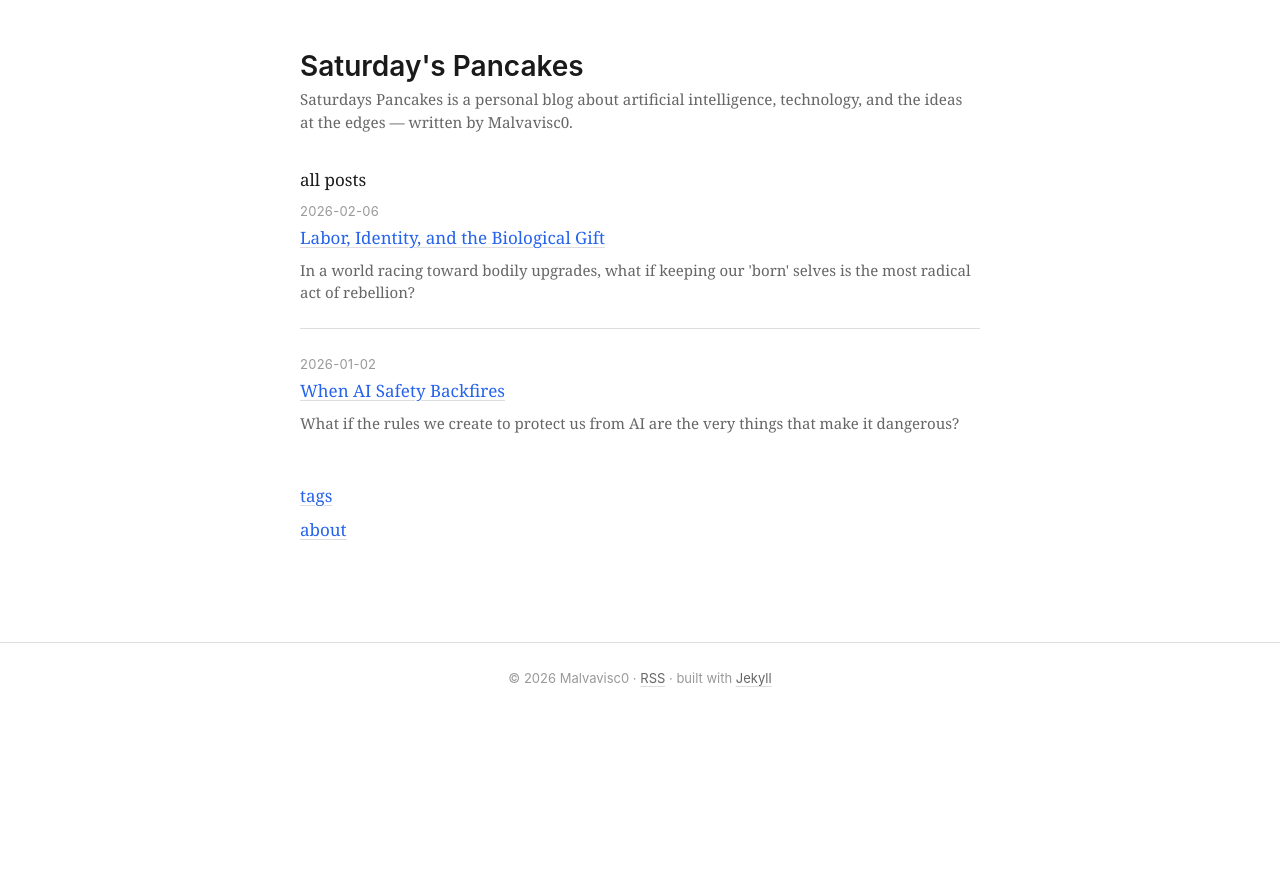
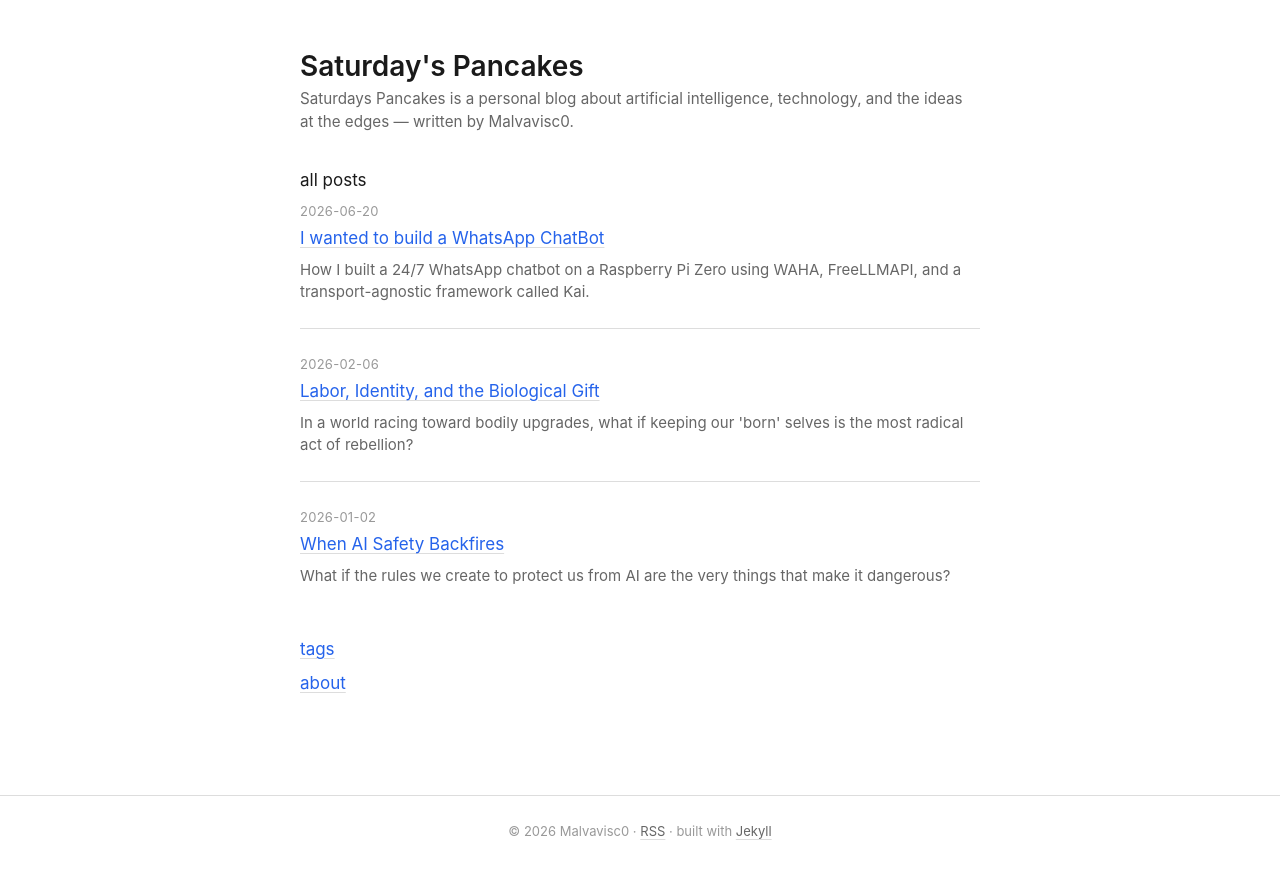
Before and after one commit to malvavisc0/saturdayspancakes, a Jekyll site: the page built from index.md, in a window 1280 px wide. Shown: the top 879 px of the page. Built offline with Jekyll 4.4.1, drawn with Linux system fonts in a browser that asks for light colours; nearby versions of some CDN libraries; part of the change alters nothing that is shown.

Commit message:
adding new blog post

````diff
--- /dev/null
+++ b/_posts/2026-06-20-I-wanted-to-build-a-whatsapp-bot.md
@@ -0,0 +1,211 @@
+---
+layout: post
+title: "I wanted to build a WhatsApp ChatBot"
+description: "How I built a 24/7 WhatsApp chatbot on a Raspberry Pi Zero using WAHA, FreeLLMAPI, and a transport-agnostic framework called Kai."
+date: 2026-06-20
+categories: ai
+tags: [projects, conversation]
+---
+
+Do not ask me why, but a few years ago I built a [pwnagotchi](https://pwnagotchi.ai/) using a Raspberry Pi Zero, a UPS-Lite battery, and an E-Ink Display HAT. It was highly enjoyable and helped me learn more about embedded systems. However, like many weekend projects, the hardware was simply left unused after fulfilling its initial purpose.
+
+I have increasingly been exploring the development of agents and tools for agents. With the release of Gemma 4, Google has genuinely impressed me. Although the model occasionally produces hallucinations, I consider it a very competent model for simple agents and one that demonstrates strong writing capabilities. Consequently, one Friday evening, I resolved to create something capable of running on a Raspberry Pi. Why not build a WhatsApp bot, connect it to a WhatsApp group, and let it assist in summarizing conversations, retrieving information from the internet, or serving as a fact-checker when people get into interminable debates? All I'd need is LlamaIndex and WAHA, and it would be done. Simple, right?
+
+Well, not quite.
+
+## The problems
+
+Many obstacles arose, but I had already made up my mind and was determined not to give up. The doubts I had to work through included:
+
+- How to communicate with WhatsApp
+- How the bot could maintain a "memory" to respond in context
+- What types of input the bot should support: text, images, or audio
+
+The most interesting aspect of this project was that I got to think critically, make trade-offs, learn extensively, and I also enjoyed reading the messages.
+
+### Talking to WhatsApp
+
+This was the easiest problem to solve because I had already tested several tools before. The truth is that many WhatsApp CLIs out there are very unstable — they work, but inconsistently — so the only stable solution is to take the long path. I found [WAHA](https://waha.devlike.pro/) to be the only true solution for integrating with WhatsApp. The installation requires a few steps, but it is worth it. I ended up using the following docker compose file:
+
+```yaml
+services:
+  redis:
+    image: redis
+    container_name: redis
+    hostname: redis
+    restart: unless-stopped
+    volumes:
+      - cache:/data
+  waha:
+    image: devlikeapro/waha
+    container_name: waha
+    hostname: waha
+    restart: unless-stopped
+    ports:
+      - 8603:3000
+    environment:
+      TZ: ${TZ}
+      REDIS_URL: ${REDIS_URL}
+      WAHA_API_KEY: ${WAHA_API_KEY}
+      WAHA_API_KEY_PLAIN: ${WAHA_API_KEY}
+      WAHA_DASHBOARD_USERNAME: ${WAHA_DASHBOARD_USERNAME}
+      WAHA_DASHBOARD_PASSWORD: ${WAHA_DASHBOARD_PASSWORD}
+      WHATSAPP_SWAGGER_USERNAME: ${WHATSAPP_SWAGGER_USERNAME}
+      WHATSAPP_SWAGGER_PASSWORD: ${WHATSAPP_SWAGGER_PASSWORD}
+      WAHA_DASHBOARD_ENABLED: ${WAHA_DASHBOARD_ENABLED}
+      WHATSAPP_SWAGGER_ENABLED: ${WHATSAPP_SWAGGER_ENABLED}
+      WHATSAPP_DEFAULT_ENGINE: ${WHATSAPP_DEFAULT_ENGINE}
+      WAHA_NAMESPACE: ${WAHA_NAMESPACE}
+      WAHA_BASE_URL: ${WAHA_BASE_URL}
+      WAHA_LOG_FORMAT: ${WAHA_LOG_FORMAT}
+      WAHA_LOG_LEVEL: ${WAHA_LOG_LEVEL}
+      WAHA_PRINT_QR: ${WAHA_PRINT_QR}
+      WAHA_MEDIA_STORAGE: ${WAHA_MEDIA_STORAGE}
+      WHATSAPP_FILES_LIFETIME: ${WHATSAPP_FILES_LIFETIME}
+      WHATSAPP_FILES_FOLDER: ${WHATSAPP_FILES_FOLDER}
+      WHATSAPP_API_SCHEMA: ${WHATSAPP_API_SCHEMA}
+      WHATSAPP_API_HOSTNAME: ${WHATSAPP_API_HOSTNAME}
+      WHATSAPP_API_PORT: ${WHATSAPP_API_PORT}
+      WAHA_APPS_ENABLED: ${WAHA_APPS_ENABLED}
+    volumes:
+      - ${DATA_FOLDER}/waha:/app/.sessions
+    depends_on:
+      - redis
+```
+
+I know there are many environment vars, but here is the .env file:
+
+```ini
+TZ=
+WAHA_API_KEY=
+WAHA_DASHBOARD_USERNAME=admin
+WAHA_DASHBOARD_PASSWORD=
+WHATSAPP_SWAGGER_USERNAME=admin
+WHATSAPP_SWAGGER_PASSWORD=
+WAHA_DASHBOARD_ENABLED=True
+WHATSAPP_SWAGGER_ENABLED=True
+WHATSAPP_DEFAULT_ENGINE=WEBJS
+WAHA_NAMESPACE=all
+WAHA_BASE_URL=
+WAHA_LOG_FORMAT=JSON
+WAHA_LOG_LEVEL=debug
+WAHA_PRINT_QR=False
+WAHA_MEDIA_STORAGE=LOCAL
+WHATSAPP_FILES_LIFETIME=0
+WHATSAPP_FILES_FOLDER=/app/.media
+WHATSAPP_API_SCHEMA=http
+WHATSAPP_API_PORT=3000
+WHATSAPP_API_HOSTNAME=
+WAHA_APPS_ENABLED=True
+REDIS_URL=redis://:redis@redis:6379
+DATA_FOLDER=/home/it/docker/data
+```
+
+After configuring the session, everything worked very well: stable and fast.
+
+![WAHA dashboard showing a connected WhatsApp session]({{ site.baseurl }}/assets/images/waha_running.png)
+
+### Running it for free
+
+I operate my own local AI inference server and may write a blog post about it in the future. I have two rigs: the "old rig" with 48GB of VRAM using 2x RTX A5000, and the "new rig" with 64GB of VRAM using an RTX PRO 4500 Blackwell. Since NVFP4 performs very well, I no longer use the old rig. However, I am still reluctant to keep any rig running continuously, as it is not cheap; while not prohibitively expensive, we strive to minimize energy consumption at home. Therefore, I needed to connect the bot to an OpenAI-compatible API for free.
+
+Meet [FreeLLMAPI](https://freellmapi.co/). FreeLLMAPI is an OpenAI-compatible proxy that stacks the free tiers of the LLM providers behind one `/v1` endpoint. Beautiful — so, let's go! But wait, where am I going to run FreeLLMAPI? The Raspberry Pi Zero W is already very limited. Well, why not on another Pi? :)
+
+![Raspberry Pi Zero 2 W]({{ site.baseurl }}/assets/images/zero2w.jpeg)
+
+While looking for the pwnagotchi, I found another Zero — but this was actually a Zero 2, which has a quad-core Arm Cortex-A53, or simply an Armv8 architecture. I flashed [DietPi](https://dietpi.com/) onto an SD card and I was ready to go. DietPi is an extremely lightweight Debian OS, highly optimised for minimal CPU and RAM resource usage. After installing Docker using the `dietpi-software` command, I installed FreeLLMAPI with a simple command:
+
+```
+curl -fsSL https://freellmapi.co/install.sh | bash
+```
+
+Then I changed the `HOST_BIND` variable to `0.0.0.0` inside the .env file to expose the service. After installing FreeLLMAPI, setting up the providers, and the routing strategy, everything seemed to be working just fine:
+
+![Free LLM API running]({{ site.baseurl }}/assets/images/freellmapi_running.png)
+
+### Running it 24/7
+
+Now I needed to build a home for the bot to run uninterrupted. I flashed DietPi again for the Raspberry Pi Zero and started working. DietPi is based on Debian, meaning I can install pretty much any package, but the only problem is that the Pi Zero has an Armv7, which is 32-bit. I had to be very careful, and the dependencies had to be very standard. After a few rounds, I finally managed to compile the list of dependencies that can be installed via apt:
+
+```bash
+sudo apt install -y \
+    build-essential gcc g++ gfortran \
+    python3-dev pkg-config cmake \
+    git swig autoconf automake libtool \
+    libjpeg-dev zlib1g-dev libfreetype6-dev libopenjp2-7-dev \
+    libopenblas-dev liblapack-dev \
+    libxml2-dev libxslt-dev libssl-dev \
+    liblgpio-dev \
+    rustup \
+    zip unzip fastfetch
+```
+
+Some of the Python dependencies pulled in by `uv sync` ship as source distributions that need to compile native code, and a few of them require a working Rust toolchain. I first tried the Debian-packaged `rustc` and `cargo`, but they were too old for what those packages expected, so the build kept failing. `rustup` is the official Rust installer and version manager; once it is on the system, running `rustup update stable` fetches a recent, self-contained stable toolchain (which ships its own `rustc` and `cargo` in `~/.cargo/bin`) and shadows the distro versions. After that, the `uv sync` builds finally went through.
+
+To install the latest Rust toolchain:
+
+```bash
+rustup update stable
+```
+
+Perfect. Now I have an excuse to use old code I wrote before.
+
+## Meet Kai
+
+![Kai Framework]({{ site.baseurl }}/assets/images/kai_framework_diagram.png)
+
+Kai is a small framework I'd written previously for exactly this kind of thing. **The Kai framework.** At its core, Kai is a **transport-agnostic runtime** that cleanly separates *where messages come from* from *how they're answered*. The `kai` CLI boots a bot plugin and a `KaiAgent` — the agent owns the LLM connection, per-conversation history, the tool slate, and a scheduled-task engine, while the bot owns the persona and the transport. They meet through a single handshake: `configure()` lets the bot set its system prompt, register tools, and wire its scheduler, after which `run()` starts the transport and begins funneling inbound events into just two calls — `agent.chat()` to produce a reply, or `agent.observe()` to absorb context silently. Everything below that line is identical for every bot: assemble the prompt, goal, and history, let the LLM call tools in a loop, persist the conversation to its own file, and hand the reply back. Because the core never knows whether the events came from WhatsApp, email, or a Docker alert stream, adding a new integration means writing a small plugin, not reinventing the runtime.
+
+The key here is being transport-agnostic: it means a bot can be hooked into almost anything — WhatsApp, email, a Docker alert stream — without rethinking the core. Anyone who has written agents to connect to services knows the pain of relying on buggy third-party tools, or worse, having to build the integration from scratch.
+
+Now I can finally write a simple bot to interact with WhatsApp. WAHA comes with webhook support out of the box.
+
+## The actual Bot
+
+The bot is the concrete proof of that design — a WhatsApp participant built entirely as a plugin over the shared runtime. Messages arrive from WhatsApp through WAHA into an HMAC-verified webhook, and from there most of the bot's work is deciding whether to speak at all. It first drops anything noisy or unsafe — duplicate deliveries, its own messages, and senders outside the whitelist — then enriches what remains by updating the chat roster, transcribing voice notes, and folding in reply context.
+
+The surviving message runs a gauntlet of participation logic: is the bot asleep in this chat, was it directly summoned by name or mention, or should it organically chime in within its rate, cooldown, and streak limits? Only when one of those says "yes" does it actually call `agent.chat()`. The reply is then read for control tokens — `<<silent>>` to stay quiet, `<<sleep>>` to go dormant, or a normal message that gets its `@mentions` resolved and is sent back through WAHA with retries. The result feels like a natural group member, but underneath it's the same `agent.chat()` every Kai bot calls, wrapped in WhatsApp-specific etiquette.
+
+Pretty much something like the next.
+
+![WAHA Bot]({{ site.baseurl }}/assets/images/waha_bot_diagram.png)
+
+Nice — but something is still missing.
+
+## Hearing: voice notes with ffmpeg + whisper
+
+A lot of WhatsApp traffic isn't text — it's voice notes, and a bot that ignores them feels half-deaf. So when voice is enabled, the WAHA bot transcribes audio *locally*, with no external API calls and nothing leaving the machine. The catch is that WhatsApp voice notes arrive as compressed audio (typically OGG/Opus), which speech models don't ingest directly, and `whisper.cpp` specifically wants 16 kHz mono PCM WAV. That's the two-tool split: **ffmpeg** is the universal converter that normalizes whatever WhatsApp sends into exactly that WAV format (`-ar 16000 -ac 1`), and **whisper.cpp** — a lightweight C++ port of OpenAI's Whisper that runs on CPU with no Python or GPU dependency — does the actual speech-to-text against a bundled model file. Each clip is written to a scratch dir under `/tmp/kai/media`, run through ffmpeg, then through whisper, and the resulting text is folded back into the message as a `[voice note: …]` tag so the agent treats it just like any other text turn.
+
+Kai ships this as pre-built binaries in `vendor/` (installed via `scripts/setup_media.sh`), so there's no compiling, no cmake, and no cloud transcription bill. There are two modes behind one interface: a simple **CLI mode** that spawns `whisper.cpp` per clip, and a **server mode** that keeps a `whisper-server` process warm and POSTs audio to its `/inference` endpoint — faster under load because the model stays loaded in memory. If ffmpeg or the model is missing, it degrades gracefully to a no-op rather than crashing.
+
+![ffmpeg + whisper]({{ site.baseurl }}/assets/images/whisper_ffmpeg.png)
+
+Great — but still, something else is missing.
+
+## Seeing: images with native multimodal
+
+Images are the easier sibling of voice notes — there's no format-conversion dance, because modern vision-capable LLMs accept image bytes directly. When a WhatsApp image arrives, the bot's `extract_media` step pulls out the picture: WAHA sometimes inlines it as base64 in the webhook and sometimes only sends a reference, so if the bytes aren't present the bot re-fetches the message from WAHA's REST API with `downloadMedia=true` and grabs the file URL. The raw bytes (capped by a configurable `max_size_mb`) are then handed straight to `agent.chat()` as an `images=[...]` argument.
+
+Inside the agent, the user turn is built as a multimodal message — a `TextBlock` for the caption alongside one `ImageBlock` per picture — and sent to the LLM, which "sees" the image and reasons about it in the same reply it writes. The only special handling is on the *history* side: storing full image bytes in every conversation file would bloat them instantly, so the agent never persists the pixels — it writes a compact `[image: 1 image(s), 240 KB]` placeholder instead. The image influences the live reply, but the saved transcript stays text-only and lightweight. As with voice, the whole feature is gated by config (`media.image_enabled`); turn it off and images are simply ignored.
+
+![Image extraction support]({{ site.baseurl }}/assets/images/image_extraction.png)
+
+Now all good. I was ready to put my assumptions all together, and...
+
+## It worked!
+
+Yes, it worked, and I'm not going to pretend I was surprised, because I was not. I've been running my homelab for a while, experimenting with hardware and managing resources. Compiling `numpy` on the Pi took a while — pretty much hours — but it went through without problems. Now the bot is running 24/7, basically for free.
+
+![htop showing resource usage on the Pi]({{ site.baseurl }}/assets/images/kai_htop.png)
+
+## What I learned
+
+At some point in the last year, I forgot how webhooks can make things extremely simple. I guess I was caught on the wave of either writing a ton of tools for the agents or using the CLI too much. Because I wanted to keep things simple from the beginning, I went with webhooks from the get-go. Now I have a better perspective. I think from now on I will think harder about what I use. I've always been someone who fights to implement the simplest solution, but I realized I am not that guy anymore — and maybe I should be.
+
+Any code we write means we have to maintain it; the less, the cheaper. This project helped me remember that.
+
+As for the voice integration: I know we now have many omni models, but to be honest the well-proven STT models work very well — why would I implement something different? The fact that we can transcribe a voice note and feed the LLM using text means we can use any LLM, meaning we can take advantage of the best of all worlds.
+
+The project was more interesting than expected.
+
+![It worked]({{ site.baseurl }}/assets/images/waha_bot_total_chaos.jpeg)
--- a/_sass/no-style-please.scss
+++ b/_sass/no-style-please.scss
@@ -44,7 +44,7 @@ html, body {
 
 body {
   color: var(--fg);
-  font-family: "Charter", "Bitstream Charter", "Sitka Text", Cambria, serif;
+  font-family: -apple-system, BlinkMacSystemFont, "Segoe UI", Roboto, Helvetica, Arial, sans-serif;
   font-size: 1.0625rem;
   line-height: 1.7;
   margin: 0;
````
Also changed, not shown: assets/images/freellmapi_running.png (added), assets/images/image_extraction.png (added), assets/images/kai_framework_diagram.png (added), assets/images/kai_htop.png (added), assets/images/waha_bot_diagram.png (added), assets/images/waha_bot_total_chaos.jpeg (added), assets/images/waha_running.png (added), assets/images/whisper_ffmpeg.png (added), assets/images/zero2w.jpeg (added).
